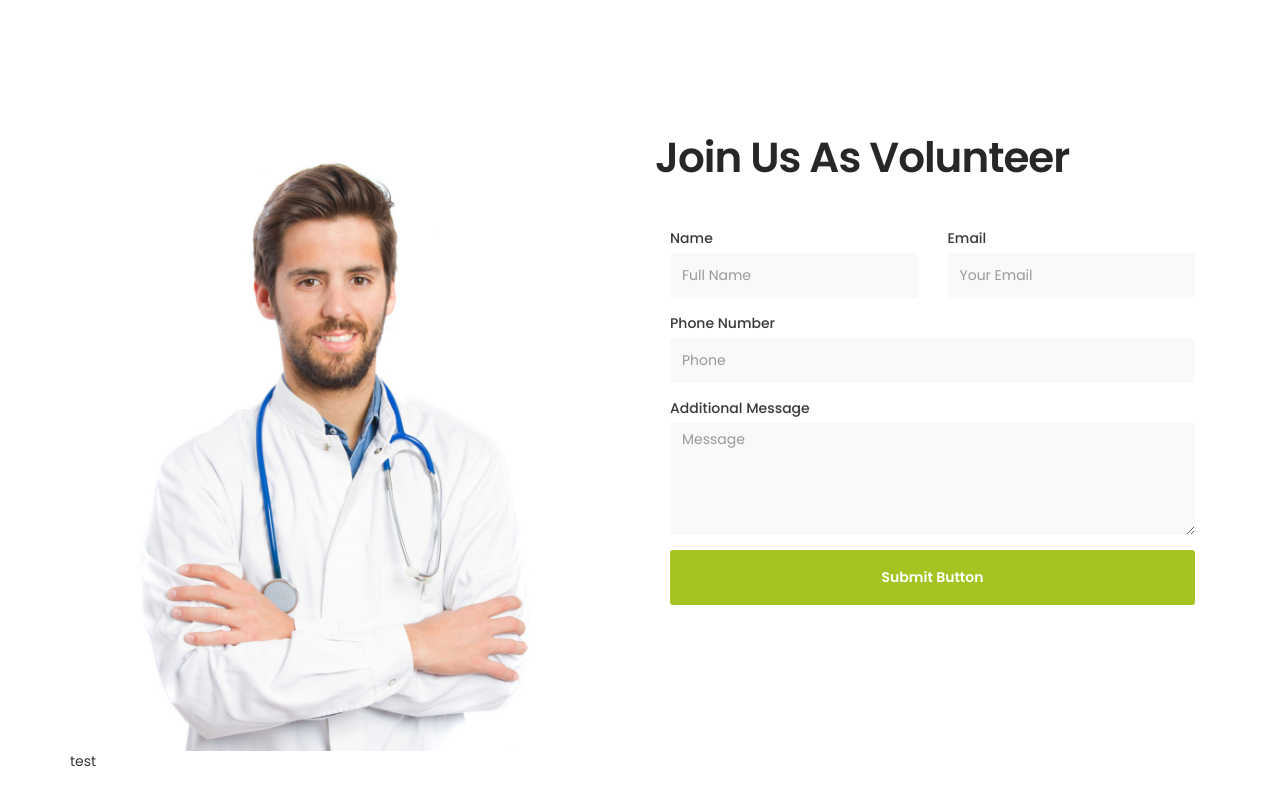
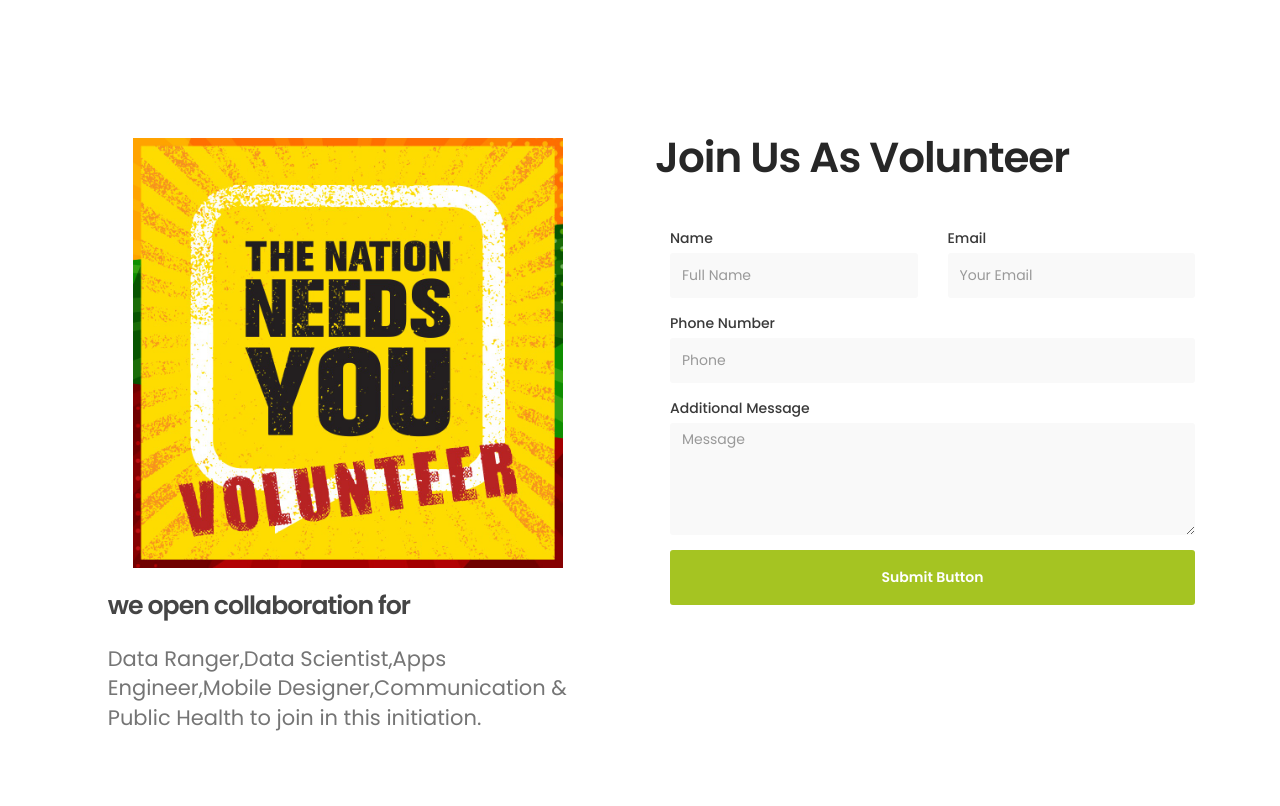
Before and after one commit to WaiYanHtun11/COVID19NEWTEMPLATE, a plain HTML site: page covid19/index.html in a window 1280 px wide. Shown: the part 1750-2556 px from the top of the page. Drawn offline with Linux system fonts and the light colour scheme.

Commit message:
Join us changes

```diff
--- a/covid19/css/tooplate-style.css
+++ b/covid19/css/tooplate-style.css
@@ -206,6 +206,12 @@ http://www.tooplate.com/view/2098-health
     position: relative;
     padding-top: 100px;
     padding-bottom: 100px;
+  }
+  #team .img-responsive,h4,.lead{
+    padding:10px;
+    max-width:90%;
+    max-height: 450px;
+    margin:auto;
   }
 
   #news, #service {
--- a/covid19/index.html
+++ b/covid19/index.html
@@ -246,10 +246,12 @@ http://www.tooplate.com/view/2098-health
 
                     <div class="col-md-6 col-sm-6">
                          <!-- <<<<<< REPLACE THE IMAGE BELOW WITH THE LEFT PART OF PROTOTYPE DESIGN >>>>>>-->
-                         <img src="images/appointment-image.jpg" class="img-responsive" alt="">
-                         test
+                         <img src="images/covid_images/volunteer.jpeg" class="img-responsive" alt="">
+
 
                          <!--<<<<< END OF REPLACEMENT >>>>>>>-->
+                         <h4>we open collaboration for</h4>
+                         <p class="lead">Data Ranger,Data Scientist,Apps Engineer,Mobile Designer,Communication & Public Health to join in this initiation.</p>
                     </div>
 
                     <div class="col-md-6 col-sm-6">
```
Also changed, not shown: covid19/images/covid_images/volunteer.jpeg (renamed from covid19/images/covid_images/WhatsApp Image 2020-03-14 at 7.59.52 PM.jpeg).
